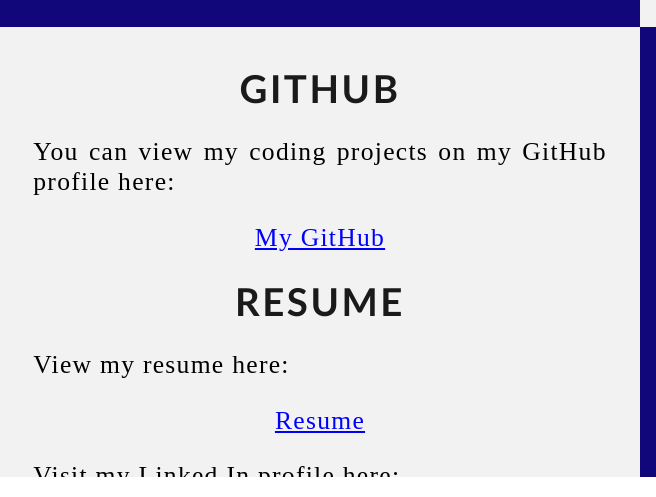
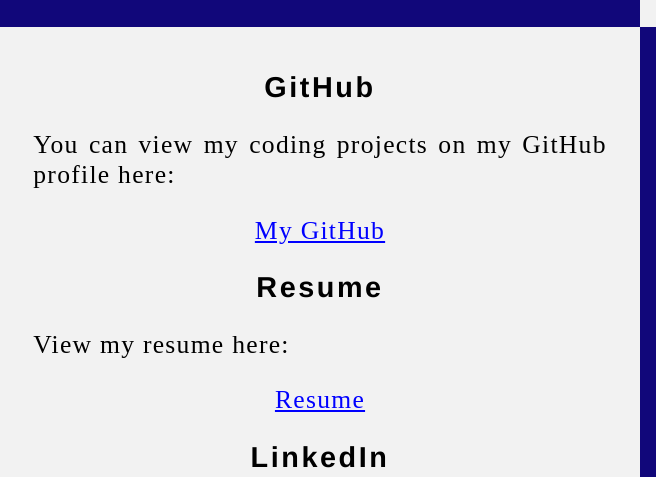
Before and after one commit to WatchRinseRepeat/WatchRinseRepeat.github.io, a plain HTML site: page index.html in a window 1280 px wide. Shown: the part 1527-2024 px from the top of the page, 0-656 px from the left. Drawn offline with Linux system fonts and the light colour scheme.

Commit message:
Update Formatting

```diff
--- a/index.html
+++ b/index.html
@@ -129,17 +129,18 @@
         <div class="Row" id="github">
             <!--Left Column-->
             <div class="Column_1">
-                <h1>GitHub</h1>
+                <h2 class="center">GitHub</h2>
                 <p>You can view my coding projects on my GitHub profile here:
                     <br>
                     <p class="center"><a href="https://github.com/WatchRinseRepeat" target="_blank">My GitHub</a></p>
                 </p>
 
-                <h1>Resume</h1>
+                <h2 class="center">Resume</h2>
                 <p>View my resume here:
                     <br>
                     <p class="center"><a href="https://docs.google.com/document/d/14FJf-vDXu25BXxX2Bti-Owgd3bhSyl0TLrsMJs702-4/edit?usp=sharing">Resume</a></p>
                 </p>
+                <h2 class="center">LinkedIn</h2>
                 <p>Visit my Linked In profile here:
                     <br>
                 <p class="center"><a
```
